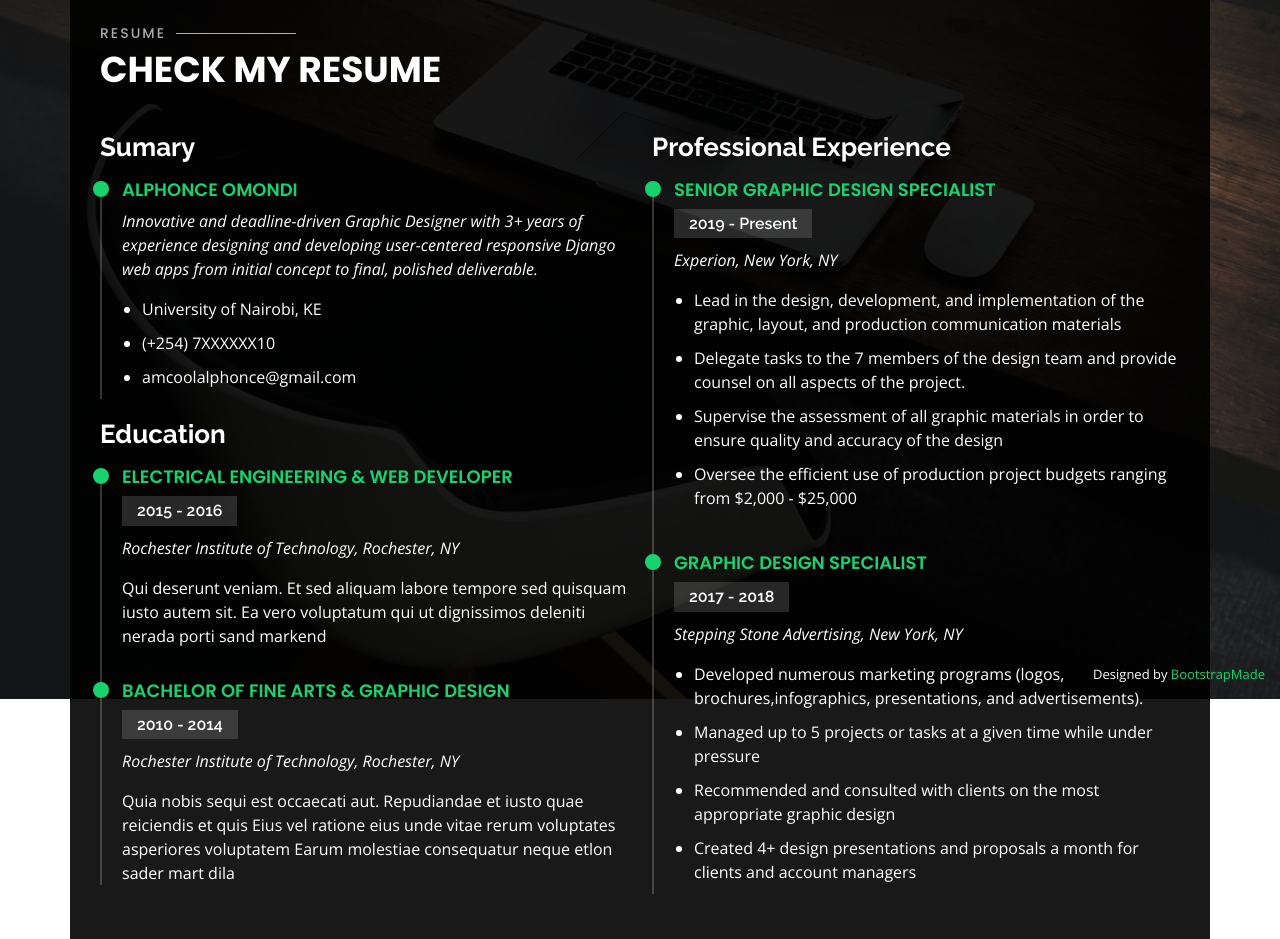
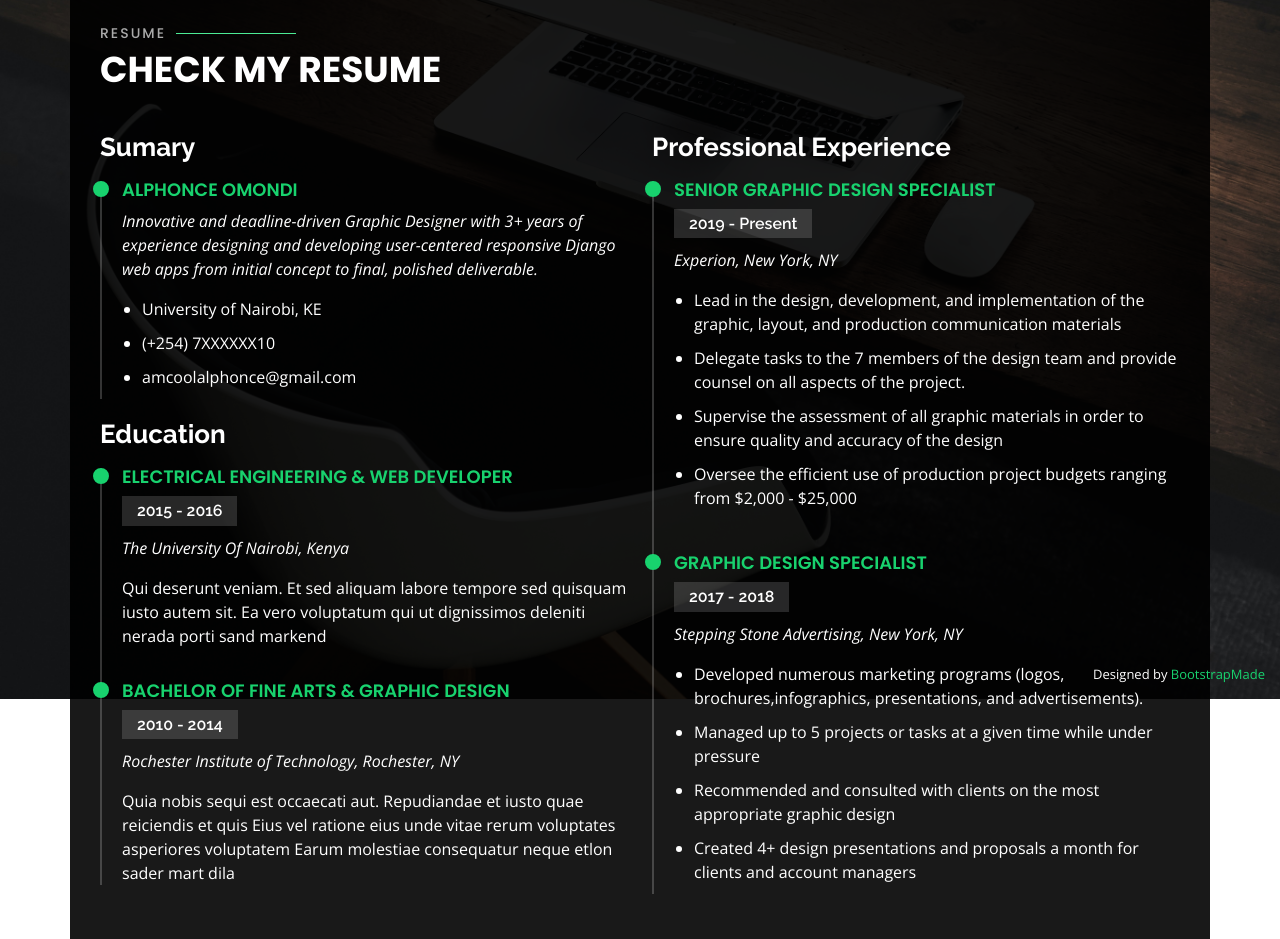
Before and after one commit to amcoolalphonce/django_for_beginners, a Django app: page / in a window 1280 px wide, after a click on "Resume". Shown: the part 101-1040 px from the top of the page. Run offline with Django 4.2, Linux system fonts and the light colour scheme; some libraries are stand-ins or nearby versions.

Commit message:
Update index.html

```diff
--- a/templates/index.html
+++ b/templates/index.html
@@ -422,7 +422,7 @@
           <div class="resume-item">
             <h4>Electrical  Engineering &amp; Web developer</h4>
             <h5>2015 - 2016</h5>
-            <p><em>Rochester Institute of Technology, Rochester, NY</em></p>
+            <p><em>The University Of Nairobi, Kenya</em></p>
             <p>Qui deserunt veniam. Et sed aliquam labore tempore sed quisquam iusto autem sit. Ea vero voluptatum qui ut dignissimos deleniti nerada porti sand markend</p>
           </div>
           <div class="resume-item">
```
